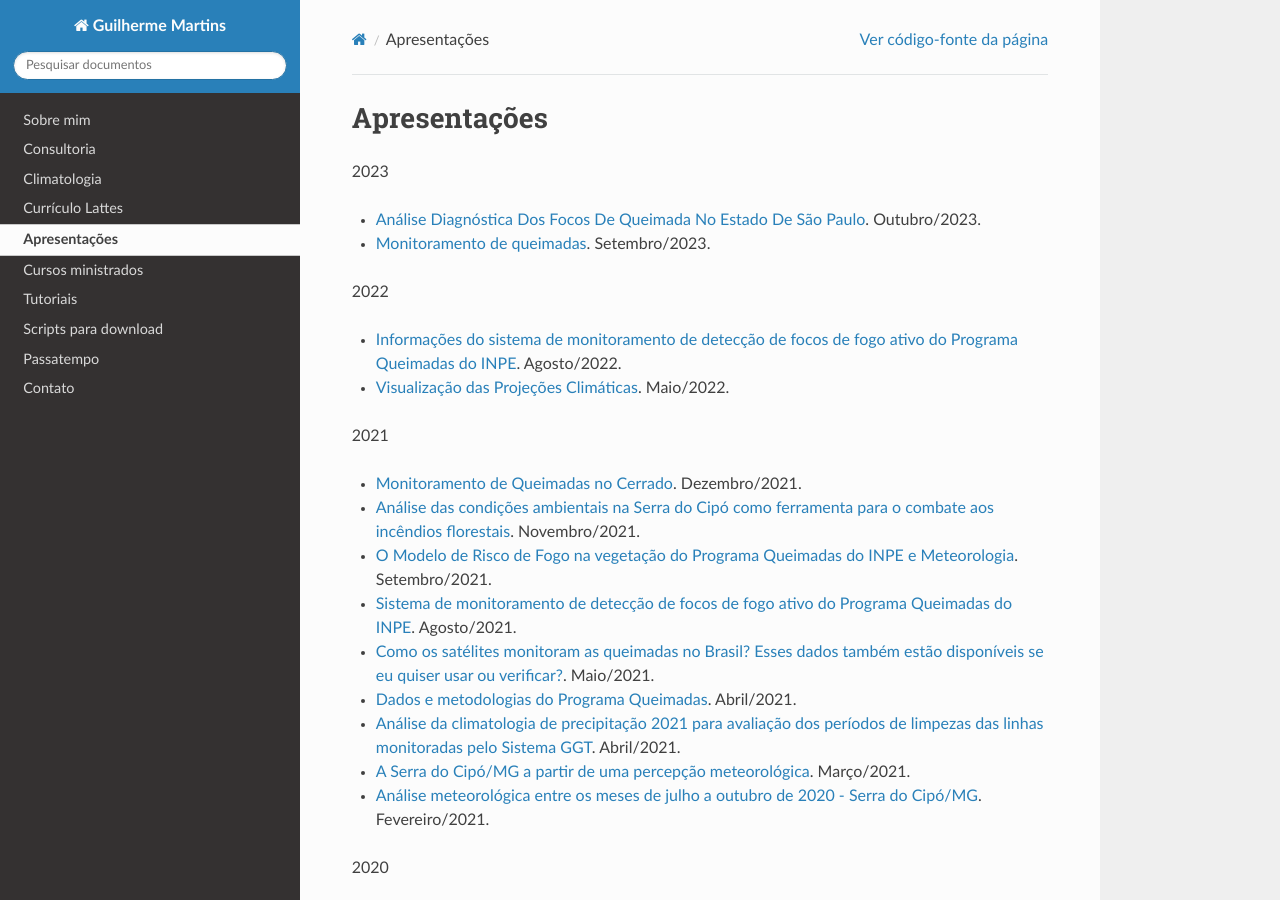
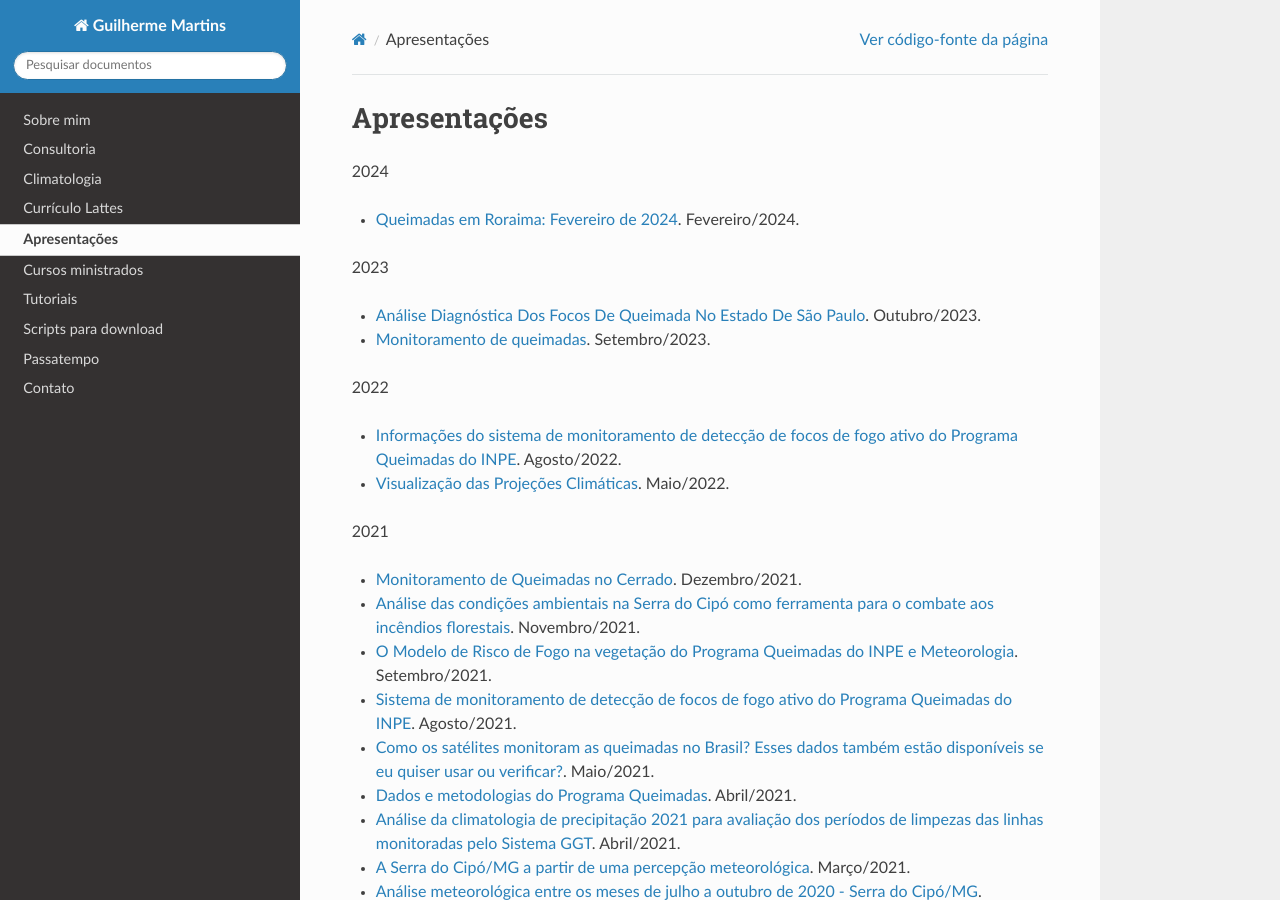
Before and after one commit to jgmsantos/homepage, a Sphinx documentation site: the page built from docs/pages/apresentacoes.md, in a window 1280 px wide and 900 px high. Built offline with Sphinx 7.4.7 and the Read the Docs theme 2.0.0, drawn with Linux system fonts in a browser that asks for light colours; pages that are not in the unit, such as notebooks, are missing from menus.

Commit message:
Atualizando

```diff
--- a/docs/index.rst
+++ b/docs/index.rst
@@ -42,7 +42,7 @@ Pois é, apresentei um breve resumo sobre a história de como cheguei até aqui
 
 Divirta-se!
 
-Última atualização: 20/12/2023.
+Última atualização: 01/03/2024.
 
 .. toctree::
    :hidden:
--- a/docs/pages/apresentacoes.md
+++ b/docs/pages/apresentacoes.md
@@ -1,5 +1,10 @@
 Apresentações
 =============
+
+2024
+
++ [Queimadas em Roraima: Fevereiro de 2024](https://drive.google.com/file/d/1ttGqxgRrLp0E6FxkPmsoBQ5G3b5XM0Js/view?usp=drive_link). Fevereiro/2024.
+
 2023
 
 + [Análise Diagnóstica Dos Focos De Queimada No Estado De São Paulo](https://docs.google.com/presentation/d/1FckLnnzTofp4LGHHhx8-pst1DU1MwTMPRGD1Jc7hJnY/edit?usp=sharing). Outubro/2023.
```
